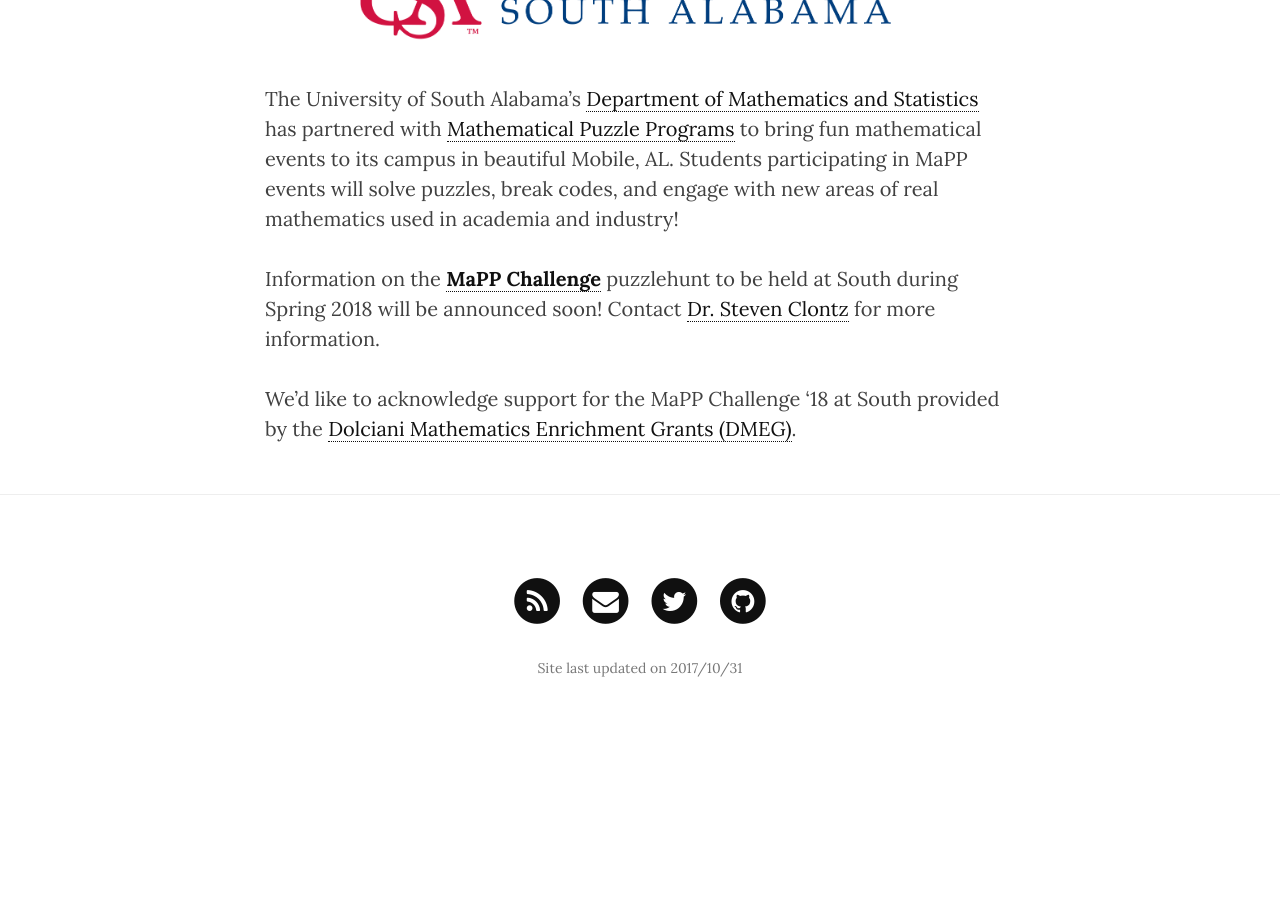
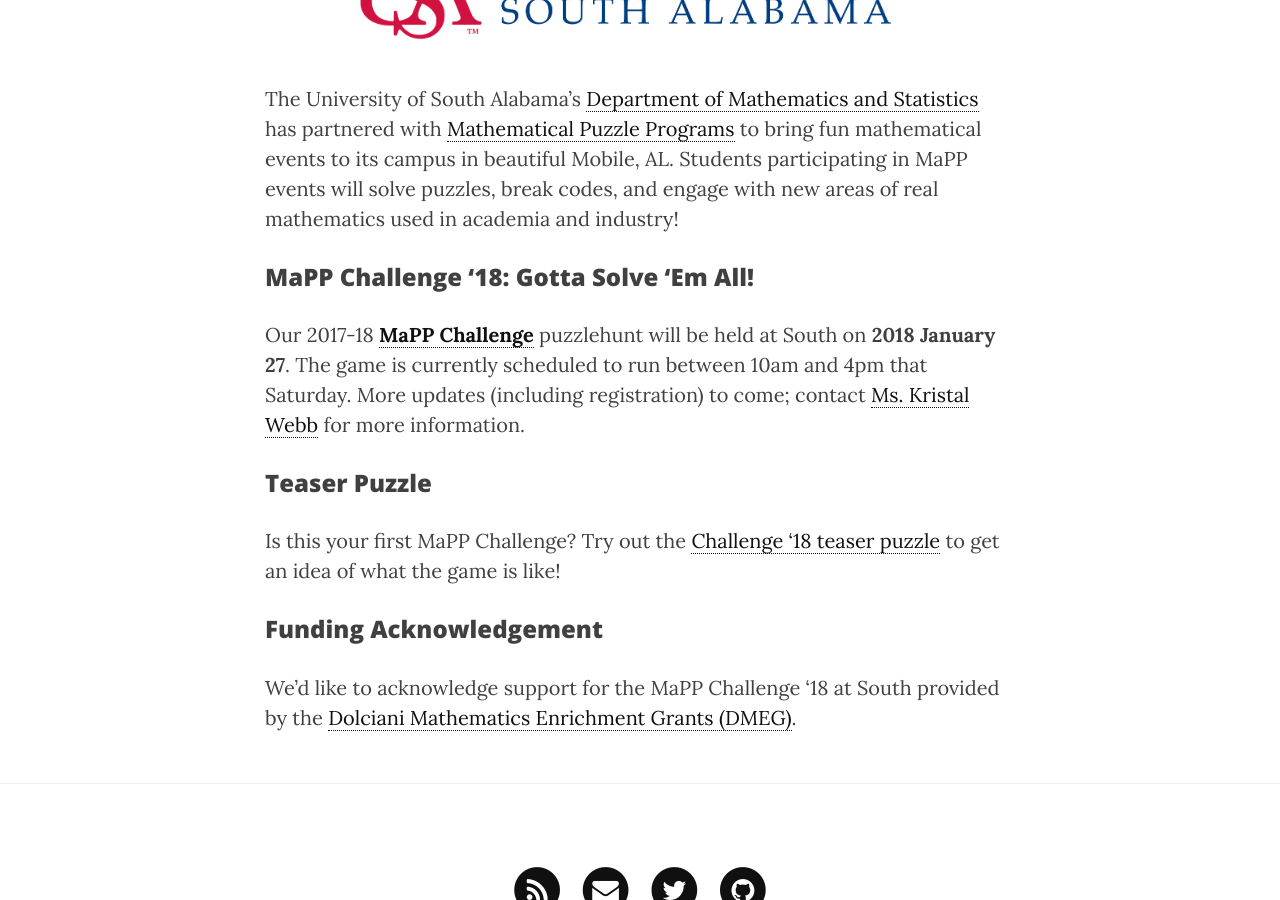
Before and after one commit to MaPPmath/mappmath.github.io, a Jekyll site: the page built from pages/campuses/south-alabama.md, in a window 1280 px wide and 900 px high, scrolled down 649 px. Built offline with Jekyll 4.4.1, drawn with Linux system fonts in a browser that asks for light colours; nearby versions of some CDN libraries; before the commit the page ends 1393 px from its top, so only the background shows below that; some of the changed lines change nothing that is shown.

Commit message:
update South campus info

```diff
--- a/pages/campuses/south-alabama.md
+++ b/pages/campuses/south-alabama.md
@@ -17,71 +17,30 @@
 events will solve puzzles, break codes, and engage with new areas of real
 mathematics used in academia and industry!
 
-Information on the **[MaPP Challenge][challenge]** puzzlehunt
-to be held at South
-during Spring 2018 will be announced soon!
-Contact [Dr. Steven Clontz][clontz] for more information.
+### MaPP Challenge '18: Gotta Solve 'Em All!
+
+Our 2017-18 **[MaPP Challenge][challenge]** puzzlehunt
+will be held at South on **2018 January 27**. The game is currently scheduled
+to run between 10am and 4pm that Saturday. More updates (including registration)
+to come; contact [Ms. Kristal Webb][webb] for more information.
+
+### Teaser Puzzle
+
+Is this your first MaPP Challenge? Try out the
+[Challenge '18 teaser puzzle][teaser] to get an idea of what the game is like!
+
+### Funding Acknowledgement
 
 We'd like to acknowledge support for the MaPP Challenge '18 at South provided
 by the [Dolciani Mathematics Enrichment Grants (DMEG)][demg].
 
-[demg]: https://www.maa.org/programs/maa-grants/dolciani-mathematics-enrichment-grants
-
-<!-- ## What is this about?
-
-To try out a MaPP-style puzzle, download and print the
-[High School Challenge '17 teaser puzzle][teaser]. You can also download the
-[High School Challenge '16 game book][hsc16book]. More information on
-MaPP puzzles can be found at MaPP's [puzzles](/puzzles/) page.
-
-No advanced mathematical background is required for these puzzles, so this
-event is appropriate for both proficient and less-experienced secondary
-mathematics students.
-
-## High School Challenge '17
-
-* [Registration Link][form]
-
-South will host the MaPP High School Challenge '17 on **Saturday, March 25**.
-Check-in will begin at **10am** in
-[Instructional Laboritories Building \#140][map]; parking is available
-at the University Blvd and William and Mary St intersection.
-The game will be finished by **3pm**.
-A pizza lunch and light snacks for all players and chaperones is included in
-the cost of registration.
-
-High schools are invited to register one or two teams for this event on
-our [online form][form]. To cover the cost of food and materials,
-the registration fee for this event is **$100 for one team** or
-**$150 for two teams from the same school**. Checks should be made out
-to the *University of South Alabama* and mailed to:
-
-Prof. Steven Clontz
-USA Dept of Math and Stats
-411 University Boulevard North, ILB #314
-Mobile, AL 36688-0002
-
-Your registration is not
-considered final until this fee is paid, and space is limited on a
-first-come, first-served basis to the first eight teams who complete
-registration and payment.
-Please contact the [organizer][clontz] if you'd like your
-school to participate but lack funding to pay this fee. Please register
-before **March 1** so that food and supplies may be ordered in time for the
-event.
-
-Each team must be accompanied by a teacher or chaperone. The game begins
-with a puzzle that takes place throughout the east side of
-South's [campus][map] (bounded between USA South Dr, USA North Dr, and
-University Blvd),
-so players are encouraged to bring cell phones for communication. -->
 
 [south]: https://www.southalabama.edu/colleges/artsandsci/mathstat/
 [mapp]: /
+[teaser]: /puzzles/mapp-challenge-18-teaser-puzzle.pdf
 [clontz]: mailto:sclontz@southalabama.edu
+[webb]: mailto:kwebb@southalabama.edu
 [hsc]: /programs/hsc/
 [challenge]: /programs/challenge/
-[teaser]: /puzzles/hsc17-teaser.pdf
 [hsc16book]: https://github.com/MaPPmath/hsc16/raw/master/booklet.pdf
-[map]: http://www.southalabama.edu/campusmap/
-[form]: https://goo.gl/forms/AzX4QhXVPrLzqUi63
+[demg]: https://www.maa.org/programs/maa-grants/dolciani-mathematics-enrichment-grants
```
